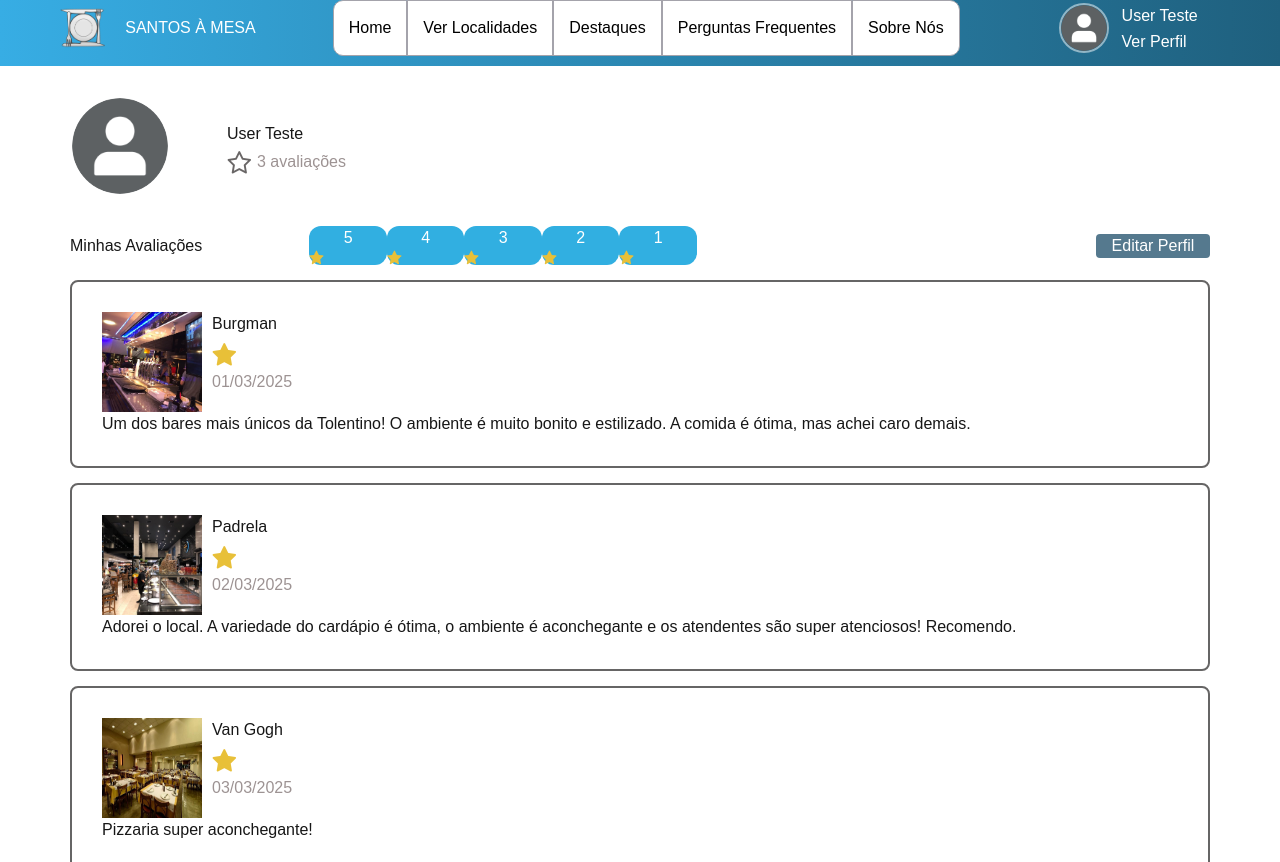
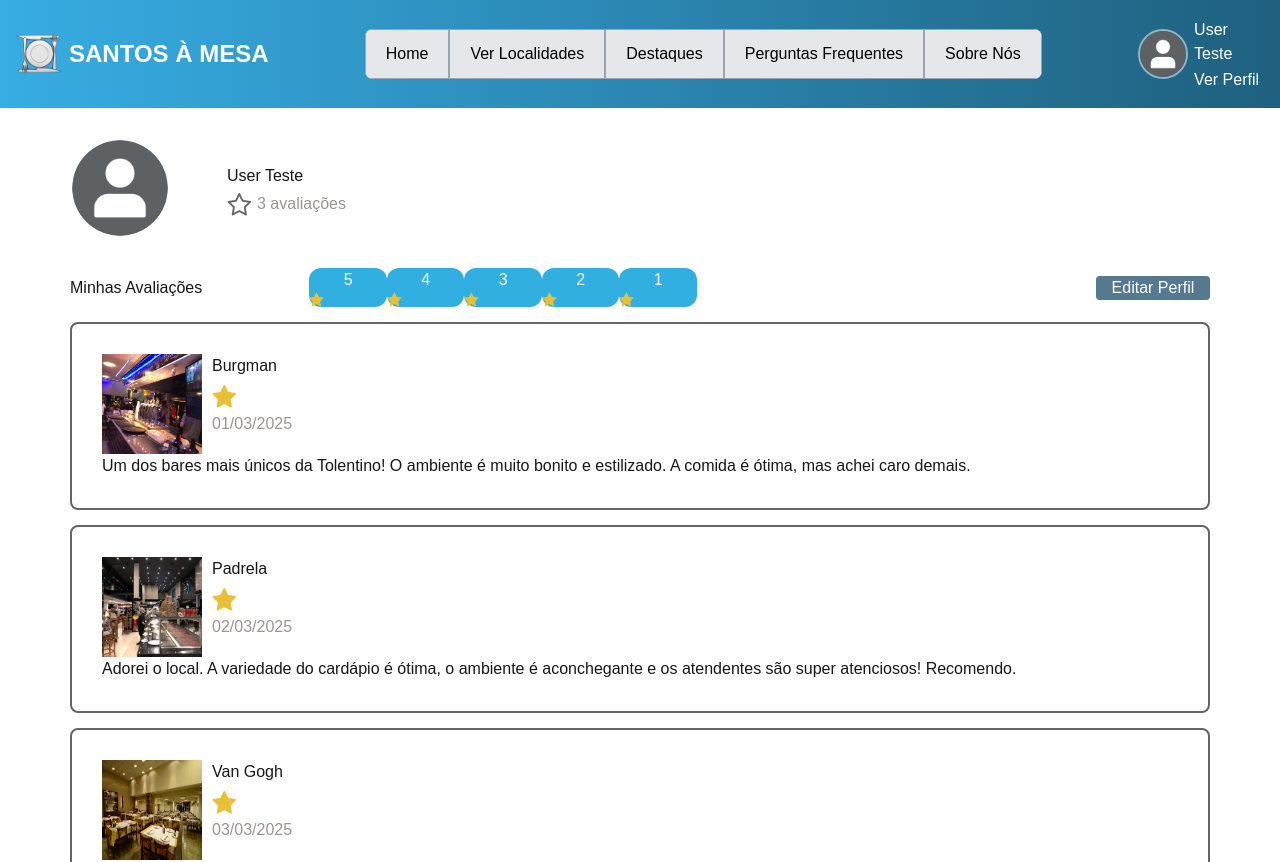
Before and after one commit to aguiar-marcelo/santosamesa, a Next.js app: page /perfil in a window 1280 px wide. Shown: the top 862 px of the page. Built offline with nearby package versions, Linux system fonts and the light colour scheme.

Commit message:
feat: ajustes tela de perfil

```diff
--- a/src/components/ProfilePage.tsx
+++ b/src/components/ProfilePage.tsx
@@ -1,25 +1,36 @@
 "use client"
+import Link from 'next/link';
 import React from 'react';
 import { CSSProperties } from 'react';
 
 const ProfilePage = () => {
     return (
-        <form style={styles.form}>
-            <div style={{ marginTop: '30px', backgroundImage: 'linear-gradient(to right, #37ADE4, #1F607E)' }}>
-                <div style={styles.gridContainer}>
-                    <div style={styles.row} className="justify-center gap-5">
-                        <img src="img/img-logo.png" width="45" height="40" alt="Logo" />
-                        <h1 style={{ color: 'white' }}>SANTOS À MESA</h1>
+
+        <div className="relative w-full h-full">
+            <div className="bg-cover bg-center h-[350px] w-full">
+                <div className="flex flex-col items-center" style={{ backgroundImage: 'linear-gradient(to right, #37ADE4, #1F607E)' }}>
+                    {/* Header */}
+                    <div className="w-full flex justify-between gap-4 p-4 items-center">
+                        <div className="flex justify-center items-center gap-2">
+                            <img src="img/img-logo.png" alt="Logo" width={45} height={40} />
+                            <h1 className="text-white text-2xl font-bold">SANTOS À MESA</h1>
                         </div>
-                    <div style={styles.justifyCenter}>
-                        <a style={{ ...styles.btnMenu, ...styles.btnBorderStart, backgroundColor: 'white' }} href="index.html">
+
+                        <div className="flex justify-center rounded-lg overflow-hidden">
+                            <Link href="/" className="bg-gray-200 border border-gray-400 text-black px-5 py-3 hover:bg-gray-300">
                                 Home
-                        </a>
-                        <button style={{ ...styles.btnMenu, backgroundColor: 'white' }}>Ver Localidades</button>
-                        <button style={{ ...styles.btnMenu, backgroundColor: 'white' }}>Destaques</button>
-                        <button style={{ ...styles.btnMenu, backgroundColor: 'white' }}>Perguntas Frequentes</button>
-                        <a style={{ ...styles.btnMenu, ...styles.btnBorderEnd, backgroundColor: 'white' }}>Sobre Nós</a>
+                            </Link>
+                            {['Ver Localidades', 'Destaques', 'Perguntas Frequentes'].map((item, index) => (
+                                <button key={index} className="bg-gray-200 border border-gray-400 text-black px-5 py-3 hover:bg-gray-300">
+                                    {item}
+                                </button>
+                            ))}
+                            <Link href="/sobreNos" className="bg-gray-200 border border-gray-400 text-black px-5 py-3 hover:bg-gray-300">
+                                Sobre Nós
+                            </Link>
                         </div>
+
+
                         <div style={{ ...styles.justifyCenter, ...styles.gap5, alignItems: 'center' }}>
                             <img style={styles.imagemPerfil} src="img/placeholder-perfil.png" alt="Foto de Perfil" />
                             <div style={{ display: 'flex', flexDirection: 'column' }}>
@@ -142,7 +153,8 @@ const ProfilePage = () => {
                     </div>
                     <div style={styles.imgMureta} />
                 </div>
-        </form>
+            </div>
+        </div>
     );
 };
 
```
Lines whose indentation alone changed are shown as unchanged.
